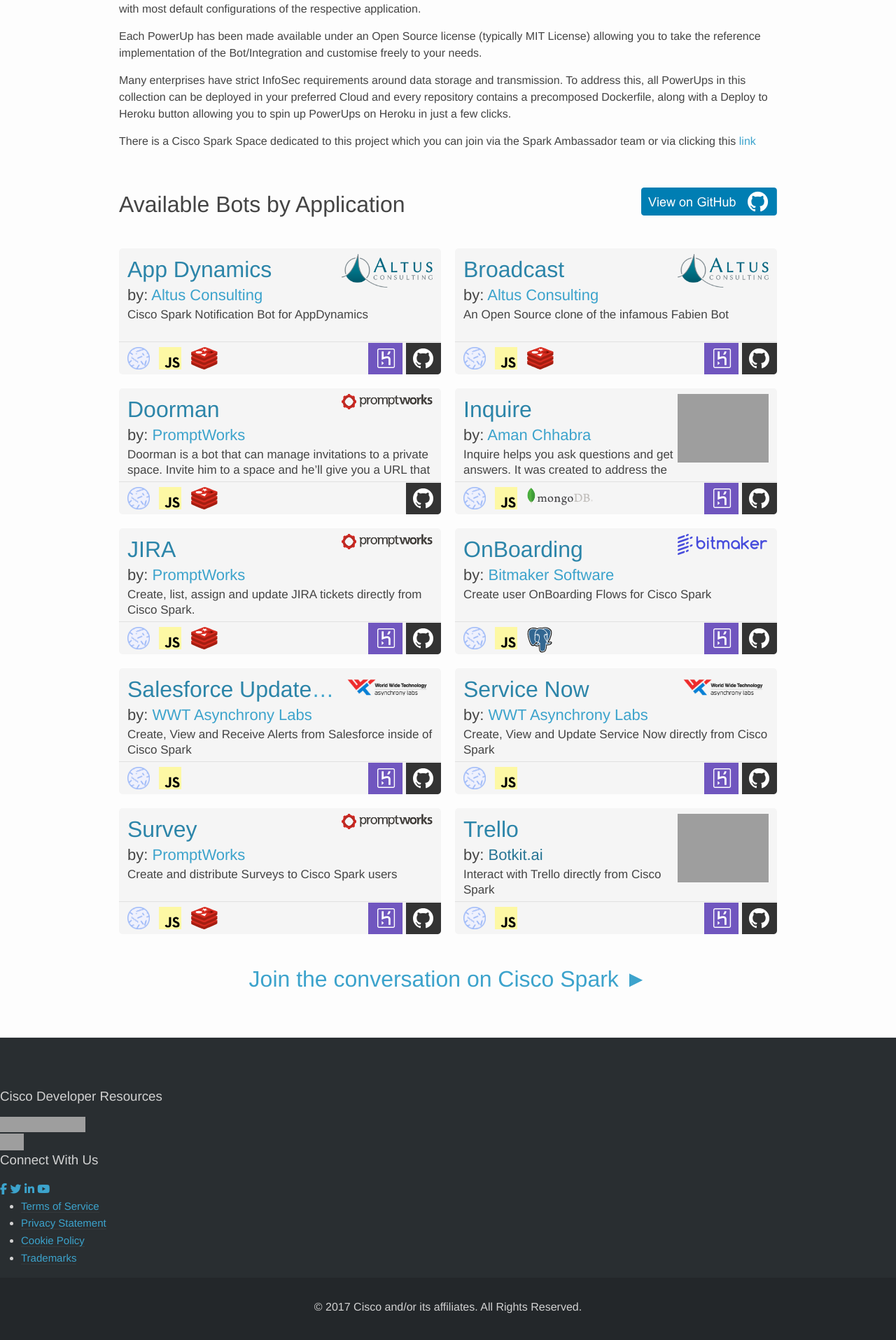
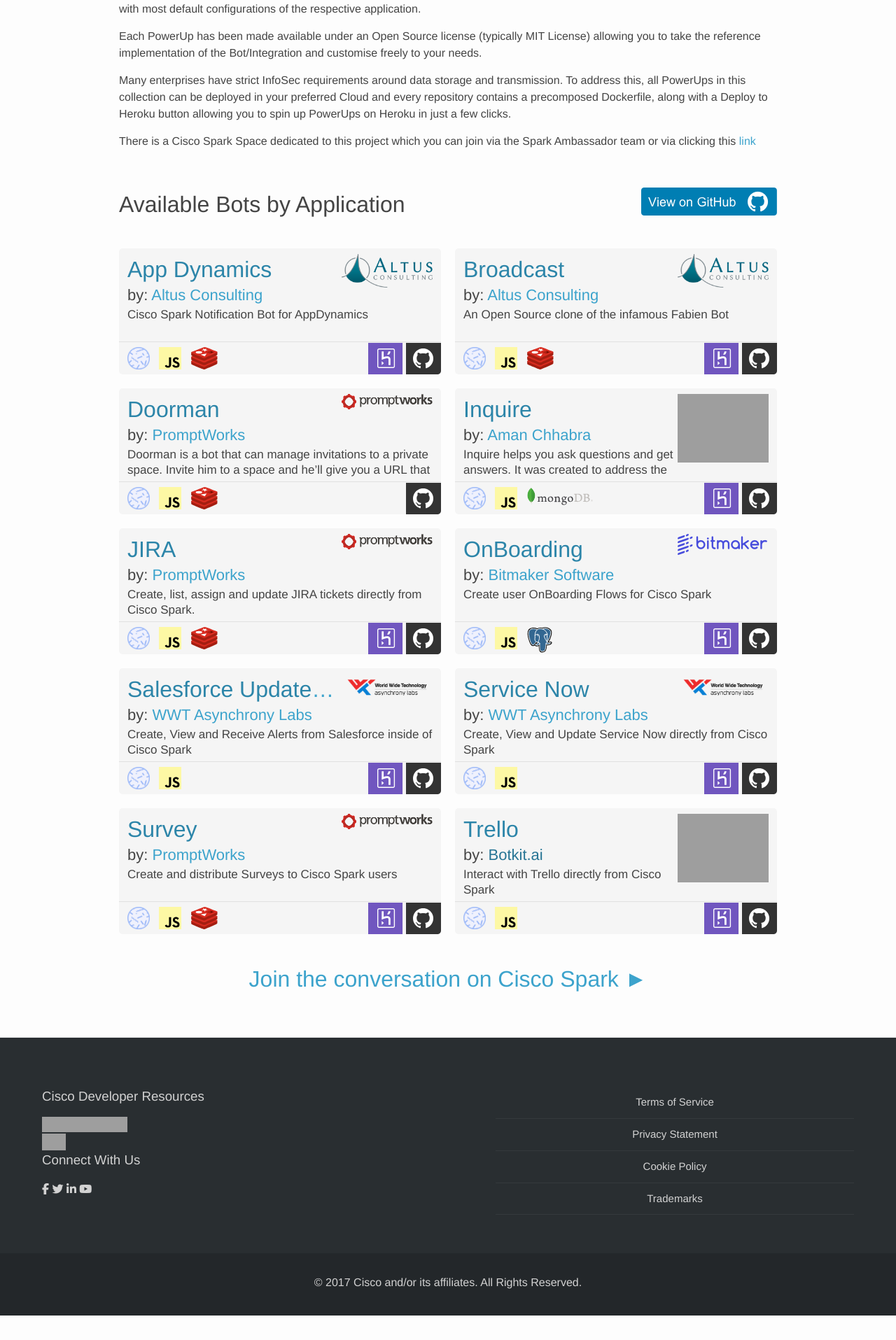
Before and after one commit to CiscoWebexTeamsAmbassadors/StarterKits, a Jekyll site: the page built from index.md, in a window 1280 px wide. Shown: the part 898-2813 px from the top of the page at 70% size. Built offline with Jekyll 4.4.1, drawn with Linux system fonts in a browser that asks for light colours; nearby versions of some CDN libraries; comment, search, counter and statistics services are not loaded; after the commit the page ends 2778 px from its top, so only the background shows below that; grey boxes are pictures that could not be loaded.

Commit message:
footer: Begin styling links and content

```diff
--- a/_includes/footer.html
+++ b/_includes/footer.html
@@ -1,26 +1,20 @@
 <footer class="site-footer">
 
-  <div class="footer-area-2 col-md-4 col-sm-6">
-    <section class="widget widget_sp_image-2 widget_sp_image">
-      <div class="widget-inner">
+  <div class="footer-area-1">
+    <section class="widget">
       <h3 class="widget-title">Cisco Developer Resources</h3>
       <a href="https://developer.cisco.com" target="_blank" class="widget_sp_image-image-link" title="Cisco Developer Resources">
         <img width="122" height="22" alt="Cisco Developer Resources" class="attachment-full" style="max-width: 100%;" src="https://i0.wp.com/ambassador.ciscospark.com/wp-content/uploads/2016/07/ic_cisco_devnet.png?fit=122%2C22&amp;ssl=1" src-orig="https://i0.wp.com/ambassador.ciscospark.com/wp-content/uploads/2016/07/ic_cisco_devnet.png?fit=122%2C22&amp;ssl=1" scale="1">
       </a>
-      </div>
     </section>
 
-
-    <section class="widget widget_sp_image-3 widget_sp_image">
-      <div class="widget-inner">
+    <section class="widget">
       <a href="http://tropo.com/" target="_blank" class="widget_sp_image-image-link">
-          <img width="34" height="24" class="attachment-full" style="max-width: 100%;" src="https://i1.wp.com/ambassador.ciscospark.com/wp-content/uploads/2016/07/ic_tropo.png?fit=34%2C24&amp;ssl=1" src-orig="https://i1.wp.com/ambassador.ciscospark.com/wp-content/uploads/2016/07/ic_tropo.png?fit=34%2C24&amp;ssl=1" scale="1">
+        <img width="34" height="24" class="attachment-full" src="https://i1.wp.com/ambassador.ciscospark.com/wp-content/uploads/2016/07/ic_tropo.png?fit=34%2C24&amp;ssl=1" src-orig="https://i1.wp.com/ambassador.ciscospark.com/wp-content/uploads/2016/07/ic_tropo.png?fit=34%2C24&amp;ssl=1" scale="1">
       </a>
-      </div>
     </section>
 
-    <section class="widget widget-social">
-      <div class="widget-inner">
+    <section class="widget">
       <h3 class="widget-title">Connect With Us</h3>
       <div class="soc-widget">
         <a target="_blank" href="https://www.facebook.com/CiscoCollab/"><i class="fa fa-facebook"></i></a>
@@ -28,26 +22,26 @@
         <a target="_blank" href="https://www.linkedin.com/company/1063"><i class="fa fa-linkedin"></i></a>
         <a target="_blank" href="https://www.youtube.com/Cisco/"><i class="fa fa-youtube"></i></a>
       </div>
-      </div>
     </section>
-
   </div>
 
-
-  <section class="widget nav_menu-2 widget_nav_menu">
-    <div class="widget-inner">
+  <div class="footer-area-2">
+    <section class="widget">
       <ul id="menu-policy" class="menu">
         <li class="menu-terms-of-service"><a href="https://developer.ciscospark.com/tos.html">Terms of Service</a></li>
         <li class="menu-privacy-statement"><a href="http://www.cisco.com/web/siteassets/legal/privacy.html">Privacy Statement</a></li>
         <li class="menu-cookie-policy"><a href="http://www.cisco.com/web/siteassets/legal/privacy.html#cookies">Cookie Policy</a></li>
         <li class="menu-trademarks"><a href="http://www.cisco.com/web/siteassets/legal/trademark.html">Trademarks</a></li>
       </ul>
+    </section>
   </div>
-  </section>
+
+  <div class="clear">
+
+  </div>
 
   <div class="footer-copyright">
     <p><span class="footer_copy">&copy; {{ site.time | date: '%Y' }} Cisco and/or its affiliates. All Rights Reserved.</span></p>
   </div>
 
-
 </footer>
--- a/_sass/_layout.scss
+++ b/_sass/_layout.scss
@@ -159,11 +159,46 @@
   padding: 70px 0 0;
   margin-top: -1px;
 
+  h3 {
+    font-weight: 200;
+  }
+
+  a {
+    color: #d2d2d2;
+  }
+
+  ul {
+    margin-left: 0px;
+  }
+
   li {
     font-size: 15px;
     line-height: 165%;
+    list-style: none;
   }
 
+}
+
+.footer-area-1 {
+  float: left;
+  padding-left: 60px;
+}
+
+.footer-area-2 {
+  float: right;
+  padding-right: 60px;
+  width: 40%;
+  text-align: center;
+
+  li {
+    border-bottom: 1px solid rgba(255,255,255,0.05);
+    padding-bottom: 10px;
+    padding-top: 10px;
+  }
+}
+
+.clear {
+  clear: both;
 }
 
 .footer-copyright {
@@ -172,6 +207,7 @@
   text-align: center;
   color: #d2d2d2;
   font-weight: 200;
+  margin-top: 40px;
 }
 
 .widget_nav_menu li a {
```
Also changed, not shown: README.md. Lines whose indentation alone changed are shown as unchanged.
